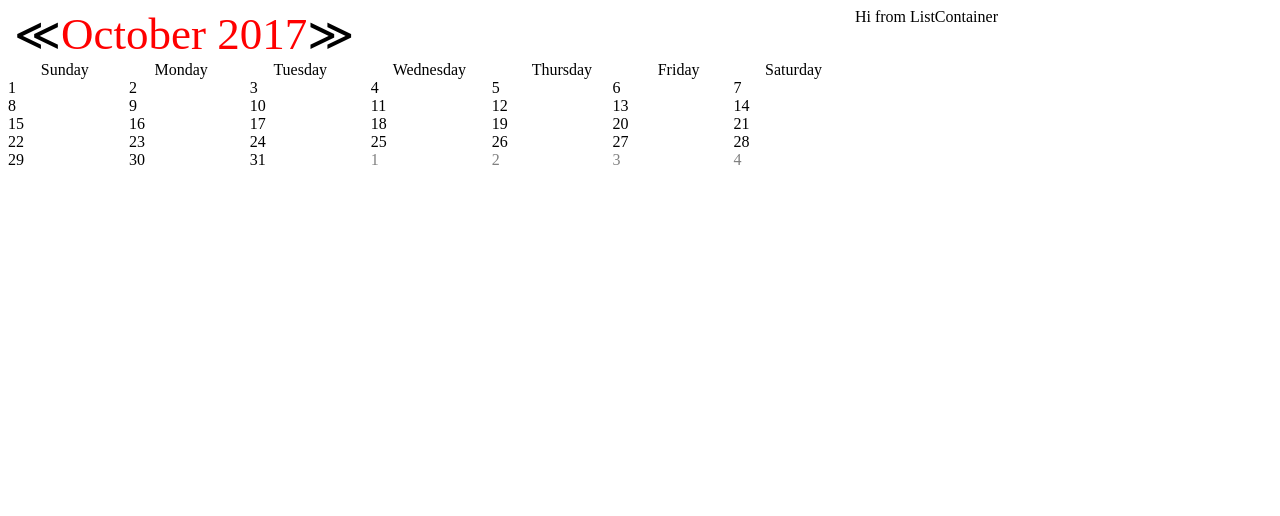
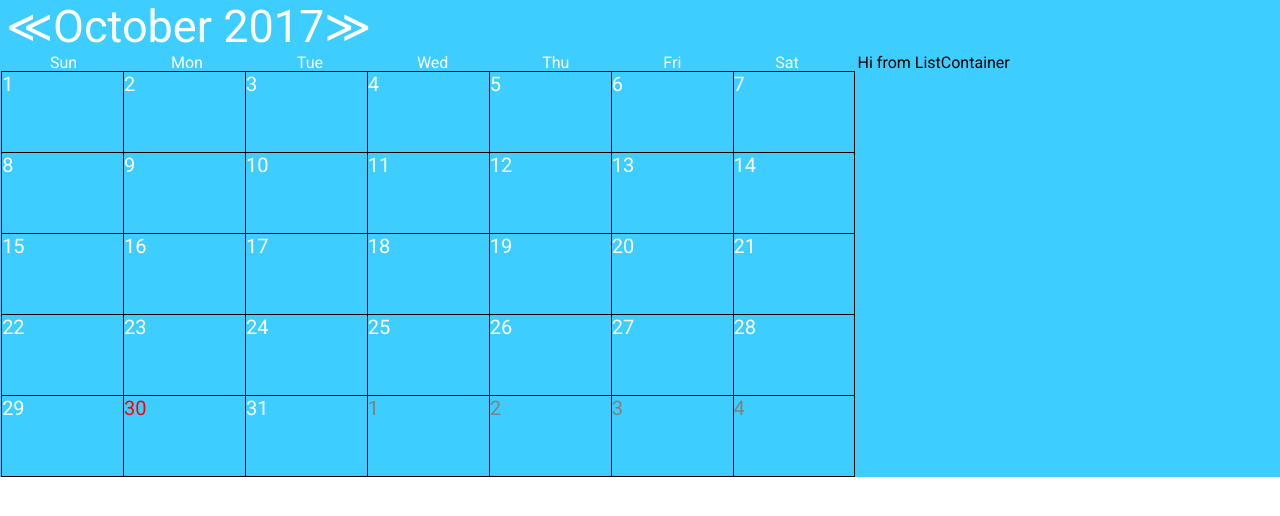
Before and after one commit to vhxu/CalendarReactProject, a React app: page / in a window 1280 px wide. Built offline with nearby package versions, Linux system fonts and the light colour scheme.

Commit message:
changed some visuals. Added current day highlight

```diff
--- a/index.html
+++ b/index.html
@@ -2,6 +2,8 @@
 <html>
   <head>
     <link rel="stylesheet" href="/style/style.css">
+    <link href="https://fonts.googleapis.com/css?family=Roboto" rel="stylesheet">
+  </head>
   <body>
     <div class="container"></div>
   </body>
--- a/src/components/dates.js
+++ b/src/components/dates.js
@@ -12,9 +12,16 @@ import React from 'react';
 
   if (datesArray.length === props.totalDays) {
     const dateGrid = datesArray.map((day) => {
-      return (
-        <div className='day' key={day.day}>{day.day}</div>
-      );
+      if (day.day === props.currentDay && props.month === new Date().getMonth()) {
+        return (
+          <div className='day today' key={day.day}>{day.day}</div>
+        );
+      }
+      else {
+        return (
+          <div className='day' key={day.day}>{day.day}</div>
+        );
+      }
     });
     if (firstDay > 0) {
       for (var i = 0; i < firstDay; i++) {
@@ -22,14 +29,13 @@ import React from 'react';
       }
     }
     if (lastDay < 6) {
-      for (var j = 1; j <= 6-lastDay; j++) {
-        dateGrid.push(<div className='day gray' key={'next'+j}>{new Date(props.year, props.month + 1, j).getDate()}</div>)
+      for (var i = 1; i <= 6-lastDay; i++) {
+        dateGrid.push(<div className='day gray' key={'next'+i}>{new Date(props.year, props.month + 1, i).getDate()}</div>)
       }
     }
     return (
     <div className='day-container'>
       {dateGrid}
-      {console.log(dateGrid)}
     </div>
     );
   }
--- a/src/components/dates_container.js
+++ b/src/components/dates_container.js
@@ -3,14 +3,14 @@ import React from 'react';
 const DatesContainer = () => {
 
   return (
-    <div className = 'dates'>
-      <div>Sunday</div>
-      <div>Monday</div>
-      <div>Tuesday</div>
-      <div>Wednesday</div>
-      <div>Thursday</div>
-      <div>Friday</div>
-      <div>Saturday</div>
+    <div className='dates'>
+      <div>Sun</div>
+      <div>Mon</div>
+      <div>Tue</div>
+      <div>Wed</div>
+      <div>Thu</div>
+      <div>Fri</div>
+      <div>Sat</div>
     </div>
   );
 };
--- a/src/components/month_bar.js
+++ b/src/components/month_bar.js
@@ -15,7 +15,8 @@ class MonthBar extends Component {
     this.state = {
       month: "",
       year: "",
-      totalDays: "",
+      currentDay: "",
+      totalDays: ""
     };
   }
 
@@ -24,7 +25,8 @@ class MonthBar extends Component {
     this.setState({
       month: this.selectMonth(monthNumber),
       year: new Date().getFullYear(),
-      totalDays: this.totalDays(),
+      currentDay: new Date().getDate(),
+      totalDays: this.totalDays()
     })
 
   }
@@ -86,17 +88,19 @@ class MonthBar extends Component {
 
     return(
       <div className='app-container'>
-        <div className='calendar-container'>
         <div className='month-bar'>
           <div onClick={this.handleLeftClick.bind(this)} >&#8810;</div>
-            <div style={{color:'red'}}>{this.state.month} {this.state.year}</div>
+          <div>{this.state.month} {this.state.year}</div>
           <div onClick={this.handleRightClick.bind(this)}>&#8811;</div>
         </div>
+        <div className='calendar-list'>
+          <div className='calendar-container'>
             <DatesContainer />
-          <Dates totalDays={this.state.totalDays} month={monthNumber} year={this.state.year}/>
+            <Dates totalDays={this.state.totalDays} month={monthNumber} year={this.state.year} currentDay={this.state.currentDay}/>
           </div>
           <div className='list-container'>
             <ListContainer />
+          </div>
         </div>
       </div>
     );
--- a/style/style.css
+++ b/style/style.css
@@ -1,9 +1,19 @@
+body{
+  margin: 0 auto 0 auto;
+}
 .app-container {
+  font-family: 'Roboto', sans-serif;
+  background-color: #3dceff;
+}
+
+.calendar-list {
   display: flex;
 }
 
 .calendar-container {
   flex-basis: 67%;
+  color: white;
+
 }
 
 .list-container {
@@ -14,21 +24,35 @@
   display: flex;
   font-size: 45px;
   margin-left: 6px;
+  color: white;
 }
 
 .dates {
   display: flex;
   justify-content: space-around;
+  margin-left: 3px;
+  margin-right: 4px;
+  padding-right: 8px;
 }
+
 
 .day-container {
   display: flex;
   flex-wrap: wrap;
+  justify-content: center;
 
 }
 
 .day {
-  flex-basis: 14.28%;
+  flex-basis: 14.1%;
+  height: 80px;
+  outline: 1px solid black;
+  margin: 0 1px 1px 0;
+  font-size: 20px;
+}
+
+.today {
+  color: red;
 }
 
 .gray {
```
Lines whose indentation alone changed are shown as unchanged.
